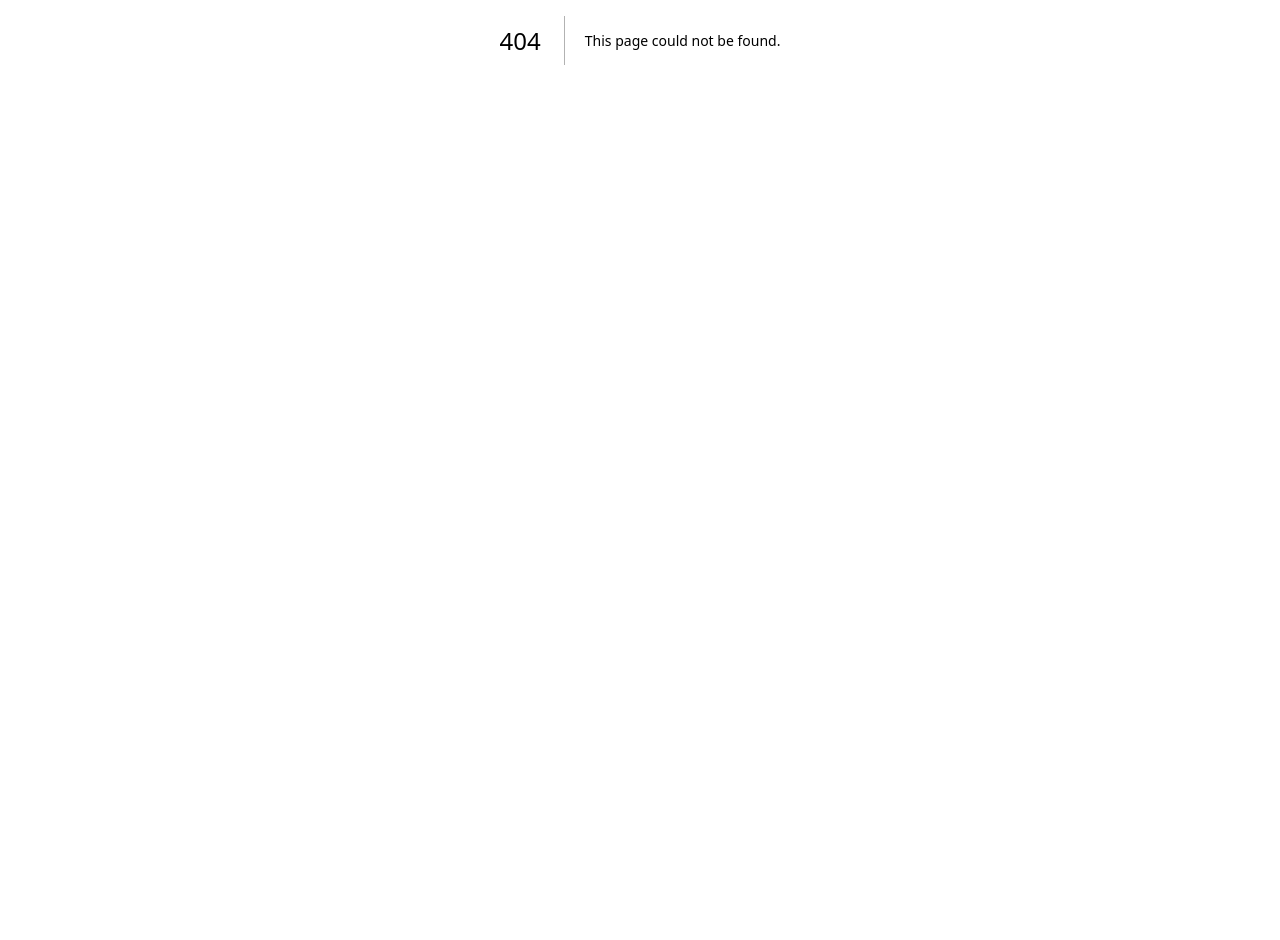
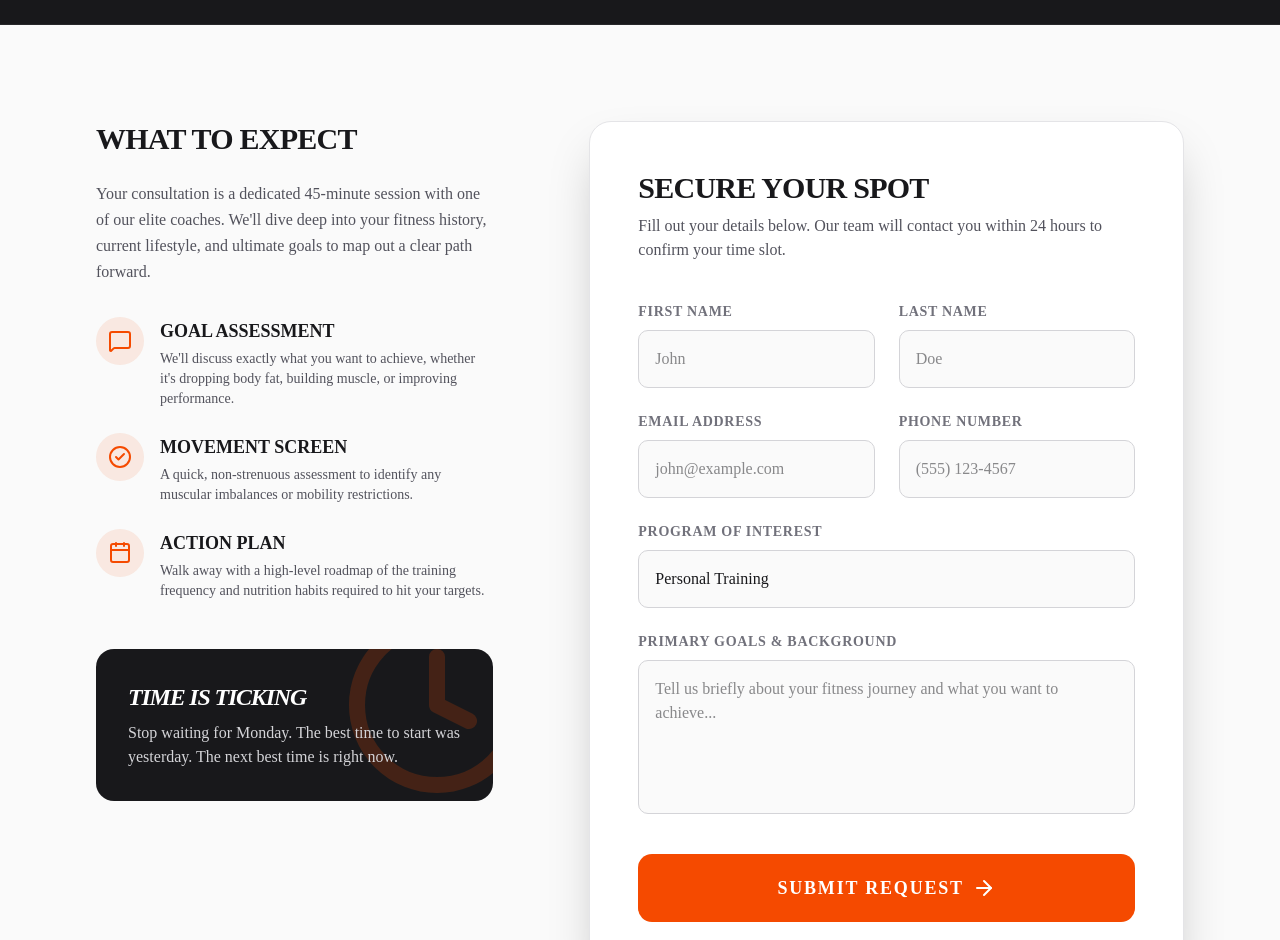
Before and after one commit to ajmikallu/gym, a Next.js app: page /consultation in a window 1280 px wide. Before the commit this address had no page. Shown: the part 360-1300 px from the top of the page. Before the commit the page ends 800 px from the top, so only its background shows below. Built offline with nearby package versions, Linux system fonts and the light colour scheme.

Commit message:
feat: create dedicated consultation page and clean up whitespace in training page

```diff
--- /dev/null
+++ b/app/(public)/consultation/page.tsx
@@ -0,0 +1,135 @@
+import * as React from "react";
+import { ArrowRight, CheckCircle2, Clock, Calendar, MessageSquare } from "lucide-react";
+
+export const metadata = {
+  title: "Free Consultation | ApexFit",
+  description: "Schedule your free fitness consultation with ApexFit.",
+};
+
+export default function ConsultationPage() {
+  return (
+    <div className="min-h-screen bg-zinc-50 dark:bg-zinc-950 text-zinc-900 dark:text-zinc-100 transition-colors duration-500 pb-24">
+
+      {/* Header Banner */}
+      <div className="w-full bg-zinc-900 py-16 md:py-24 border-b border-zinc-800">
+        <div className="max-w-[1600px] mx-auto px-6 md:px-12 lg:px-24">
+          <div className="max-w-3xl">
+            <h1 className="text-4xl md:text-5xl lg:text-6xl font-extrabold tracking-tighter text-white uppercase italic mb-4">
+              Schedule Your <span className="text-orange-600">Free Consultation</span>
+            </h1>
+            <p className="text-lg md:text-xl text-zinc-400 font-medium">
+              Take the first step towards unlocking your elite potential. No commitments, just a raw assessment of where you are and where you want to be.
+            </p>
+          </div>
+        </div>
+      </div>
+
+      <div className="max-w-[1600px] mx-auto px-6 md:px-12 lg:px-24 mt-16 md:mt-24">
+        <div className="grid grid-cols-1 lg:grid-cols-12 gap-16 lg:gap-24 items-start">
+
+          {/* Left Side: What to expect */}
+          <div className="lg:col-span-5 flex flex-col gap-12">
+            <div>
+              <h2 className="text-3xl font-bold uppercase tracking-tight mb-6">What to Expect</h2>
+              <p className="text-zinc-600 dark:text-zinc-400 leading-relaxed mb-8">
+                Your consultation is a dedicated 45-minute session with one of our elite coaches. We'll dive deep into your fitness history, current lifestyle, and ultimate goals to map out a clear path forward.
+              </p>
+
+              <ul className="flex flex-col gap-6">
+                <li className="flex items-start gap-4">
+                  <div className="p-3 rounded-full bg-orange-600/10 text-orange-600 shrink-0">
+                    <MessageSquare className="w-6 h-6" />
+                  </div>
+                  <div>
+                    <h3 className="text-lg font-bold uppercase mb-1">Goal Assessment</h3>
+                    <p className="text-zinc-600 dark:text-zinc-400 text-sm">We'll discuss exactly what you want to achieve, whether it's dropping body fat, building muscle, or improving performance.</p>
+                  </div>
+                </li>
+                <li className="flex items-start gap-4">
+                  <div className="p-3 rounded-full bg-orange-600/10 text-orange-600 shrink-0">
+                    <CheckCircle2 className="w-6 h-6" />
+                  </div>
+                  <div>
+                    <h3 className="text-lg font-bold uppercase mb-1">Movement Screen</h3>
+                    <p className="text-zinc-600 dark:text-zinc-400 text-sm">A quick, non-strenuous assessment to identify any muscular imbalances or mobility restrictions.</p>
+                  </div>
+                </li>
+                <li className="flex items-start gap-4">
+                  <div className="p-3 rounded-full bg-orange-600/10 text-orange-600 shrink-0">
+                    <Calendar className="w-6 h-6" />
+                  </div>
+                  <div>
+                    <h3 className="text-lg font-bold uppercase mb-1">Action Plan</h3>
+                    <p className="text-zinc-600 dark:text-zinc-400 text-sm">Walk away with a high-level roadmap of the training frequency and nutrition habits required to hit your targets.</p>
+                  </div>
+                </li>
+              </ul>
+            </div>
+
+            <div className="p-8 bg-zinc-900 rounded-2xl text-white relative overflow-hidden">
+              <div className="absolute -top-10 -right-10 text-orange-600/20">
+                <Clock className="w-48 h-48" />
+              </div>
+              <h3 className="text-2xl font-black italic uppercase tracking-tighter relative z-10 mb-2">Time is Ticking</h3>
+              <p className="text-zinc-300 relative z-10">Stop waiting for Monday. The best time to start was yesterday. The next best time is right now.</p>
+            </div>
+          </div>
+
+          {/* Right Side: The Form */}
+          <div className="lg:col-span-7">
+            <div className="bg-white dark:bg-zinc-900 p-8 md:p-12 rounded-3xl border border-zinc-200 dark:border-zinc-800 shadow-2xl transition-colors duration-300">
+              <h2 className="text-3xl font-bold uppercase tracking-tight mb-2">Secure Your Spot</h2>
+              <p className="text-zinc-600 dark:text-zinc-400 mb-10">Fill out your details below. Our team will contact you within 24 hours to confirm your time slot.</p>
+
+              <form className="flex flex-col gap-6">
+                <div className="grid grid-cols-1 sm:grid-cols-2 gap-6">
+                  <div className="flex flex-col gap-2">
+                    <label htmlFor="firstName" className="text-sm font-bold uppercase tracking-wider text-zinc-500">First Name</label>
+                    <input type="text" id="firstName" className="w-full bg-zinc-50 dark:bg-zinc-950 border border-zinc-300 dark:border-zinc-800 rounded-lg px-4 py-4 focus:outline-none focus:ring-2 focus:ring-orange-600 transition-colors duration-300 text-zinc-900 dark:text-zinc-100" placeholder="John" />
+                  </div>
+                  <div className="flex flex-col gap-2">
+                    <label htmlFor="lastName" className="text-sm font-bold uppercase tracking-wider text-zinc-500">Last Name</label>
+                    <input type="text" id="lastName" className="w-full bg-zinc-50 dark:bg-zinc-950 border border-zinc-300 dark:border-zinc-800 rounded-lg px-4 py-4 focus:outline-none focus:ring-2 focus:ring-orange-600 transition-colors duration-300 text-zinc-900 dark:text-zinc-100" placeholder="Doe" />
+                  </div>
+                </div>
+
+                <div className="grid grid-cols-1 sm:grid-cols-2 gap-6">
+                  <div className="flex flex-col gap-2">
+                    <label htmlFor="email" className="text-sm font-bold uppercase tracking-wider text-zinc-500">Email Address</label>
+                    <input type="email" id="email" className="w-full bg-zinc-50 dark:bg-zinc-950 border border-zinc-300 dark:border-zinc-800 rounded-lg px-4 py-4 focus:outline-none focus:ring-2 focus:ring-orange-600 transition-colors duration-300 text-zinc-900 dark:text-zinc-100" placeholder="john@example.com" />
+                  </div>
+                  <div className="flex flex-col gap-2">
+                    <label htmlFor="phone" className="text-sm font-bold uppercase tracking-wider text-zinc-500">Phone Number</label>
+                    <input type="tel" id="phone" className="w-full bg-zinc-50 dark:bg-zinc-950 border border-zinc-300 dark:border-zinc-800 rounded-lg px-4 py-4 focus:outline-none focus:ring-2 focus:ring-orange-600 transition-colors duration-300 text-zinc-900 dark:text-zinc-100" placeholder="(555) 123-4567" />
+                  </div>
+                </div>
+
+                <div className="flex flex-col gap-2">
+                  <label htmlFor="program" className="text-sm font-bold uppercase tracking-wider text-zinc-500">Program of Interest</label>
+                  <select id="program" className="w-full bg-zinc-50 dark:bg-zinc-950 border border-zinc-300 dark:border-zinc-800 rounded-lg px-4 py-4 focus:outline-none focus:ring-2 focus:ring-orange-600 transition-colors duration-300 text-zinc-900 dark:text-zinc-100 appearance-none cursor-pointer">
+                    <option value="personal-training">Personal Training</option>
+                    <option value="functional-movement">Functional Movement</option>
+                    <option value="elite-coaching">Elite Coaching</option>
+                    <option value="nutrition">Nutritional Planning</option>
+                    <option value="undecided">Not sure yet</option>
+                  </select>
+                </div>
+
+                <div className="flex flex-col gap-2">
+                  <label htmlFor="goals" className="text-sm font-bold uppercase tracking-wider text-zinc-500">Primary Goals & Background</label>
+                  <textarea id="goals" rows={5} className="w-full bg-zinc-50 dark:bg-zinc-950 border border-zinc-300 dark:border-zinc-800 rounded-lg px-4 py-4 focus:outline-none focus:ring-2 focus:ring-orange-600 transition-colors duration-300 resize-none text-zinc-900 dark:text-zinc-100" placeholder="Tell us briefly about your fitness journey and what you want to achieve..."></textarea>
+                </div>
+
+                <button type="button" className="mt-4 bg-orange-600 hover:bg-orange-700 text-white font-bold uppercase tracking-widest py-5 px-8 rounded-xl flex items-center justify-center gap-2 transition-all duration-300 hover:shadow-xl hover:shadow-orange-600/30 w-full text-lg group">
+                  Submit Request
+                  <ArrowRight className="w-6 h-6 group-hover:translate-x-1 transition-transform" />
+                </button>
+              </form>
+            </div>
+          </div>
+
+        </div>
+      </div>
+    </div>
+  );
+}
```
Also changed, not shown: app/(public)/training/[slug]/page.tsx (line endings or trailing spaces).
